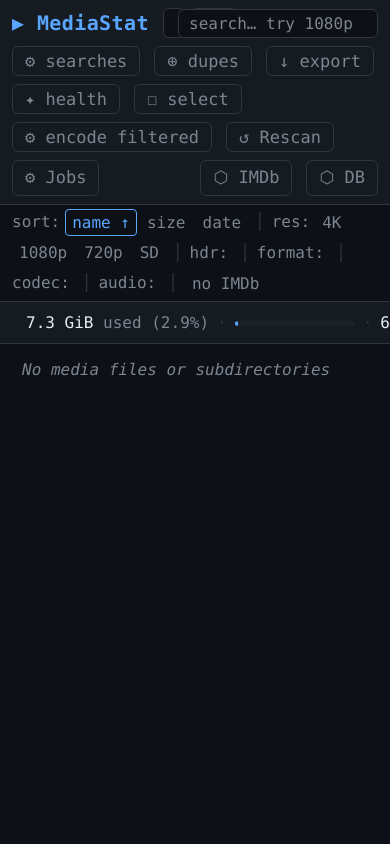
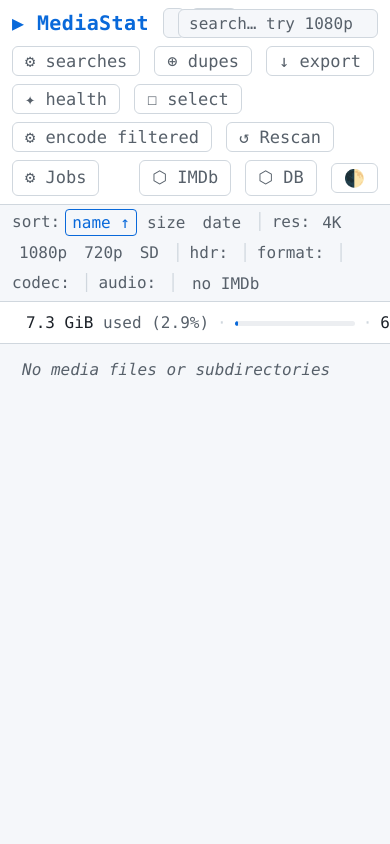
Before and after one commit to mplinuxgeek/mediastat, a FastAPI app: page / in a window 390 px wide; the page is wider, and only the part inside the window is pictured. Run offline with FastAPI, Linux system fonts and the light colour scheme; some libraries are stand-ins or nearby versions.

Commit message:
feat: light/dark theme toggle for the main page
Colors were hardcoded dark-only with no prefers-color-scheme support.
Adds a [data-theme="light"] override block covering the CSS-variable-
driven chrome (backgrounds/borders/text/accent) on the main browsing
page, a 🌓 toggle button, and a pre-paint inline script in <head> that
applies the saved choice (or falls back to the OS preference) before
first render to avoid a flash of the wrong theme.

Scope note: a handful of status-tag colors in app.css are hardcoded
rather than variable-driven (codec/resolution/HDR badges) and
deliberately keep the same saturated color in both themes — they're
high-contrast status indicators, not real theme colors. The three
secondary admin pages, each with their own separate embedded
stylesheet, are out of scope here (same boundary as the mobile-layout
pass).

```diff
--- a/static/app.css
+++ b/static/app.css
@@ -27,6 +27,31 @@
             --r-md:  6px;
             --r-lg:  8px;
         }
+
+        /* Light theme — covers the CSS-variable-driven chrome (backgrounds,
+           borders, text, accent) on this page. Scope note: a handful of
+           status-tag colors elsewhere in this file are hardcoded rather than
+           variable-driven (e.g. .tag.codec-h265, .tag.res-4k) and stay the
+           same saturated color in both themes — they're deliberately high-
+           contrast status indicators that read fine on either background,
+           not real theme colors. Toggled via #theme-toggle-btn in
+           templates/index.html; applied as data-theme="light" on <html>. */
+        [data-theme="light"] {
+            --bg:            #f5f7fa;
+            --surface:       #ffffff;
+            --surface2:      #eceef1;
+            --border:        #d0d7de;
+            --text:          #1c2128;
+            --muted:         #57606a;
+            --accent:        #0969da;
+            --green:         #1a7f37;
+            --yellow:        #9a6700;
+            --red:           #cf222e;
+            --red-bg:        #ffebe9;
+            --red-border:    #ffc1bc;
+            --warn:          #9a6700;
+        }
+
 
         * { box-sizing: border-box; margin: 0; padding: 0; }
         /* Prevent I-beam cursor on non-editable text throughout the UI */
--- a/templates/index.html
+++ b/templates/index.html
@@ -11,6 +11,15 @@
             integrity="sha384-oJR5PTkR0gvqJ/UnX1IkFQgxg6BByX7jPWmgSSY5dz0+Yc7O3mloo717zZpF/xpb"
             crossorigin="anonymous"></script>
     <link rel="stylesheet" href="{{ ingress_path }}/static/app.css">
+    <script>
+        // Applied before first paint to avoid a flash of the wrong theme.
+        // Explicit user choice (localStorage) wins; otherwise follows the OS.
+        (function () {
+            var saved = localStorage.getItem('mediastat_theme');
+            var theme = saved || (window.matchMedia('(prefers-color-scheme: light)').matches ? 'light' : 'dark');
+            if (theme === 'light') document.documentElement.setAttribute('data-theme', 'light');
+        })();
+    </script>
 </head>
 <body>
     <header>
@@ -55,6 +64,7 @@
         </a>
         <a href="{{ ingress_path }}/imdb-scan" class="btn" title="IMDb background scan" style="margin-left:auto;text-decoration:none">⬡ IMDb</a>
         <a href="{{ ingress_path }}/databases" class="btn" title="Databases &amp; system info" style="text-decoration:none">⬡ DB</a>
+        <button class="btn" id="theme-toggle-btn" onclick="toggleTheme()" title="Switch between dark and light theme">🌓</button>
     </header>
 
     <div id="global-sort-bar" class="sort-bar" style="border-bottom:1px solid var(--border);padding:4px 12px;">
```
Also changed, not shown: static/app.js.
